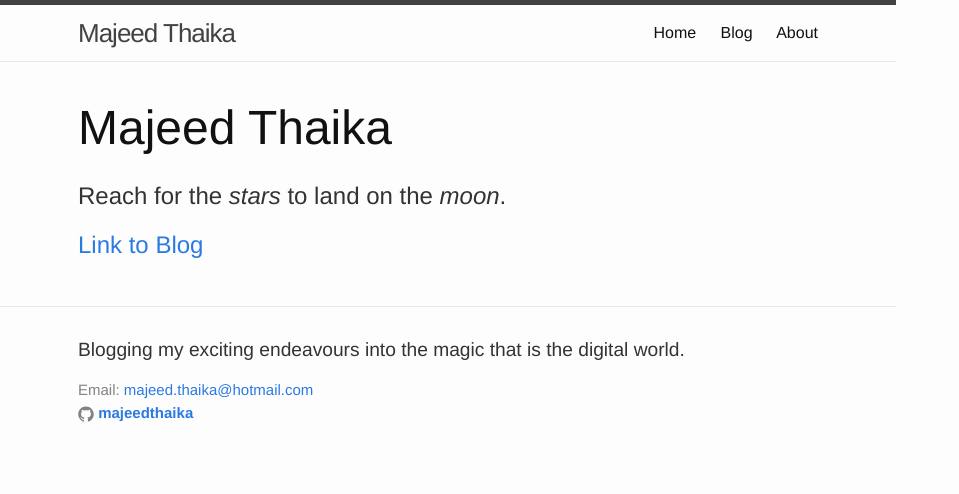
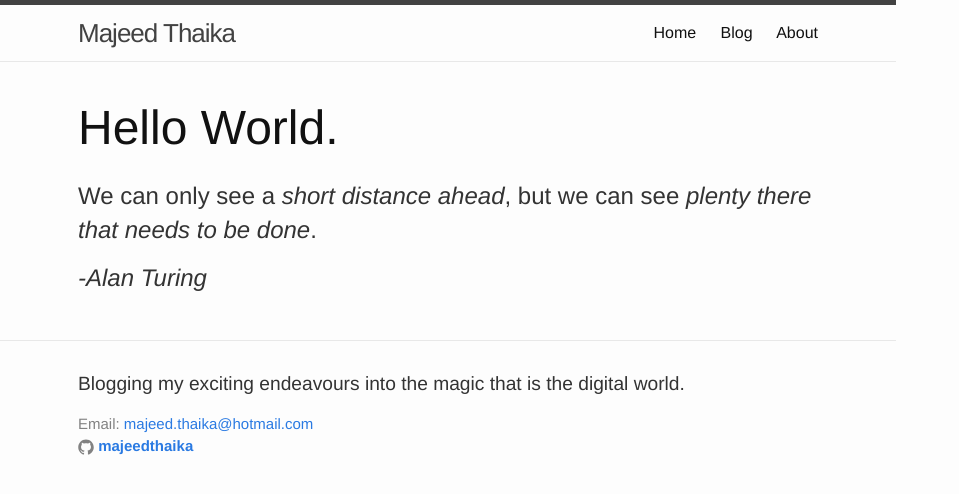
Before and after one commit to majeedthaika/majeedthaika.github.io, a Jekyll site: the page built from index.html, in a window 1280 px wide. Shown: the top 494 px of the page, without its empty margins (0-959 px from the left). Built offline with Jekyll 4.4.1, drawn with Linux system fonts in a browser that asks for light colours.

Commit message:
changes to blurb

```diff
--- a/index.html
+++ b/index.html
@@ -3,7 +3,7 @@ layout: default
 title: Home
 ---
 <div class="blurb">
-	<h1>Majeed Thaika</h1>
-	<p>Reach for the <em>stars</em> to land on the <em>moon</em>.</p>
-	<p><a href="/blog">Link to Blog</a></p>
+	<h1>Hello World.</h1>
+	<p>We can only see a <em>short distance ahead</em>, but we can see <em>plenty there that needs to be done</em>.</p>
+	<p><em>-Alan Turing</em></p>
 </div><!-- /.blurb -->
```
